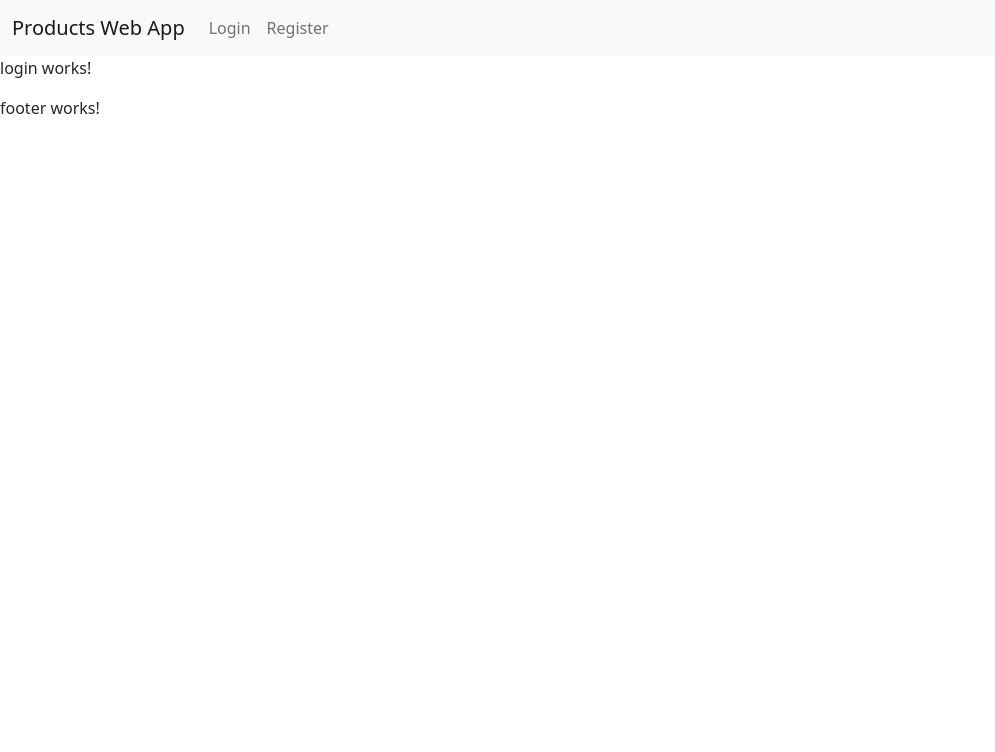
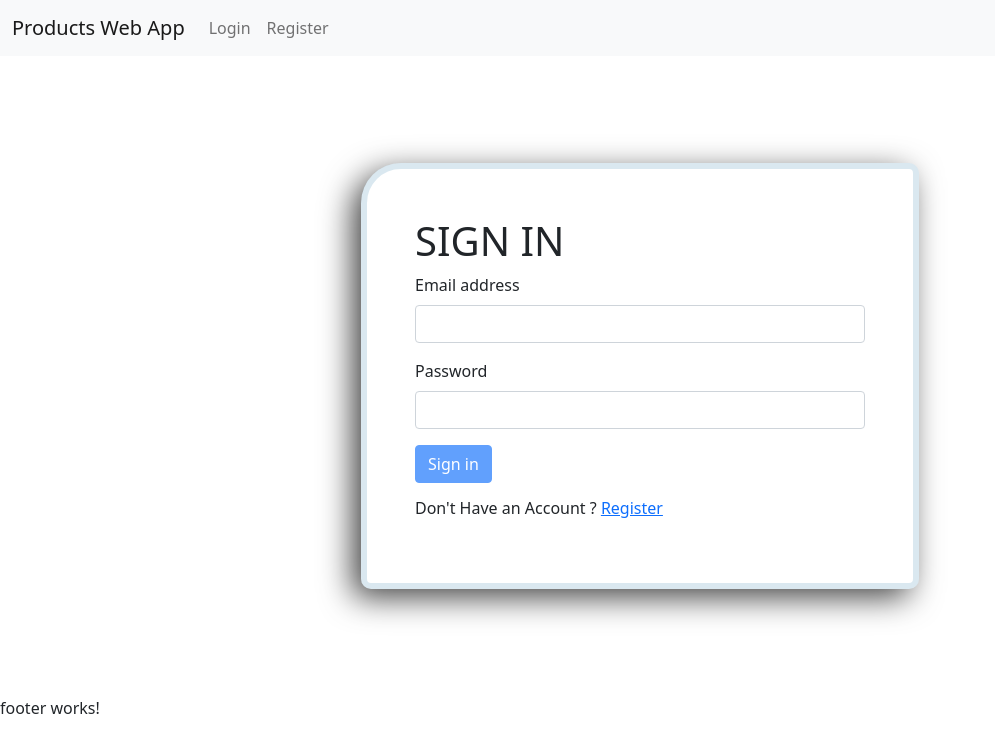
Before and after one commit to abanoubsamir-28/simple-store---Angular, an Angular app: page /login in a window 1280 px wide. Shown: the top 752 px of the page, without its empty margins (0-995 px from the left). Built offline with nearby package versions, Linux system fonts and the light colour scheme.

Commit message:
finish login form

```diff
--- a/src/app/app.module.ts
+++ b/src/app/app.module.ts
@@ -11,6 +11,7 @@ import { LoginComponent } from './login/login.component';
 import { RegisterComponent } from './register/register.component';
 import { NotfoundComponent } from './notfound/notfound.component';
 import { ProductdetailsComponent } from './productdetails/productdetails.component';
+import { FormsModule, ReactiveFormsModule } from '@angular/forms';
 
 @NgModule({
   declarations: [
@@ -26,7 +27,9 @@ import { ProductdetailsComponent } from './productdetails/productdetails.compone
   ],
   imports: [
     BrowserModule,
-    AppRoutingModule
+    AppRoutingModule ,
+    FormsModule ,
+    ReactiveFormsModule
   ],
   providers: [],
   bootstrap: [AppComponent]
--- a/src/app/login/login.component.css
+++ b/src/app/login/login.component.css
@@ -0,0 +1,11 @@
+.signin {
+  height: 80vh;
+}
+form {
+  border: 6px solid rgba(28,110,164,0.16);
+  border-radius: 40px 10px 10px 10px;
+  box-shadow: -9px 9px 32px -1px rgba(0,0,0,0.75);
+}
+a {
+  cursor: pointer;
+}
--- a/src/app/login/login.component.html
+++ b/src/app/login/login.component.html
@@ -1 +1,33 @@
-<p>login works!</p>
+<div class=" signin container py-5 d-flex justify-content-center align-items-center">
+  <form class="w-50 p-5" (ngSubmit)="submitLoginForm()" [formGroup]="signInForm">
+    <h2 class="fs-1 text-uppercase">Sign in</h2>
+    <div class="mb-3">
+      <label for="exampleInputEmail1" class="form-label">Email address</label>
+      <input type="email" class="form-control" id="exampleInputEmail1" aria-describedby="emailHelp"
+        formControlName="email">
+      <div class="alert alert-danger" role="alert"
+        *ngIf="signInForm.controls.email.touched && signInForm.controls.email.errors?.required">
+        Email is Required
+      </div>
+      <div class="alert alert-danger" role="alert" *ngIf="signInForm.controls.email.touched &&
+        signInForm.controls.email.status=='INVALID'
+        && signInForm.controls.email.value!=0">
+        Email is invalid
+      </div>
+    </div>
+    <div class="mb-3">
+      <label for="exampleInputPassword1" class="form-label">Password</label>
+      <input type="password" class="form-control" id="exampleInputPassword1" formControlName="password">
+      <div class="alert alert-danger" role="alert"
+        *ngIf="signInForm.controls.password.touched && signInForm.controls.password.errors?.required ">
+        Password is Required
+      </div>
+    </div>
+    <button type="submit" class="btn btn-primary" [ngClass]="{'disabled' : signInForm.status=='INVALID'}">
+      Sign in
+    </button>
+    <h6 class="my-3">Don't Have an Account ?
+      <a class="link-primary" (click)="toRegiser()">Register</a>
+    </h6>
+  </form>
+</div>
--- a/src/app/login/login.component.ts
+++ b/src/app/login/login.component.ts
@@ -1,4 +1,6 @@
+import { Router } from '@angular/router';
 import { Component, OnInit } from '@angular/core';
+import { FormControl, FormGroup, Validators } from '@angular/forms';
 
 @Component({
   selector: 'app-login',
@@ -7,7 +9,20 @@ import { Component, OnInit } from '@angular/core';
 })
 export class LoginComponent implements OnInit {
 
-  constructor() { }
+  singInForm!: FormGroup;
+  signInForm = new FormGroup({
+    email : new FormControl("" , [Validators.required , Validators.email]) ,
+    password: new FormControl("" ,[Validators.required])
+  })
+  submitLoginForm(){
+    console.log(this.signInForm);
+    this.router.navigate(['']) ;
+    return this.signInForm.value ;
+  }
+  toRegiser() {
+    this.router.navigate(['register']) ;
+  }
+  constructor(private router : Router) { }
 
   ngOnInit(): void {
   }
--- a/src/app/productdetails/productdetails.component.html
+++ b/src/app/productdetails/productdetails.component.html
@@ -10,7 +10,9 @@
           <h3 class="card-text text-muted">{{dataSelected[0].category}}</h3>
           <p class="card-text">{{dataSelected[0].description}}</p>
           <h4 class="card-text">{{dataSelected[0].price | currency:'EGP'}}</h4>
-          <h4 class="card-text text-muted">Rate : {{dataSelected[0].rating.rate}} by {{dataSelected[0].rating.count}} buyer</h4>
+          <h4 class="card-text text-muted">Rate : {{dataSelected[0].rating.rate}} by {{dataSelected[0].rating.count}}
+            buyer</h4>
+          <button class="btn btn-primary">Add to Card</button>
         </div>
       </div>
     </div>
```
